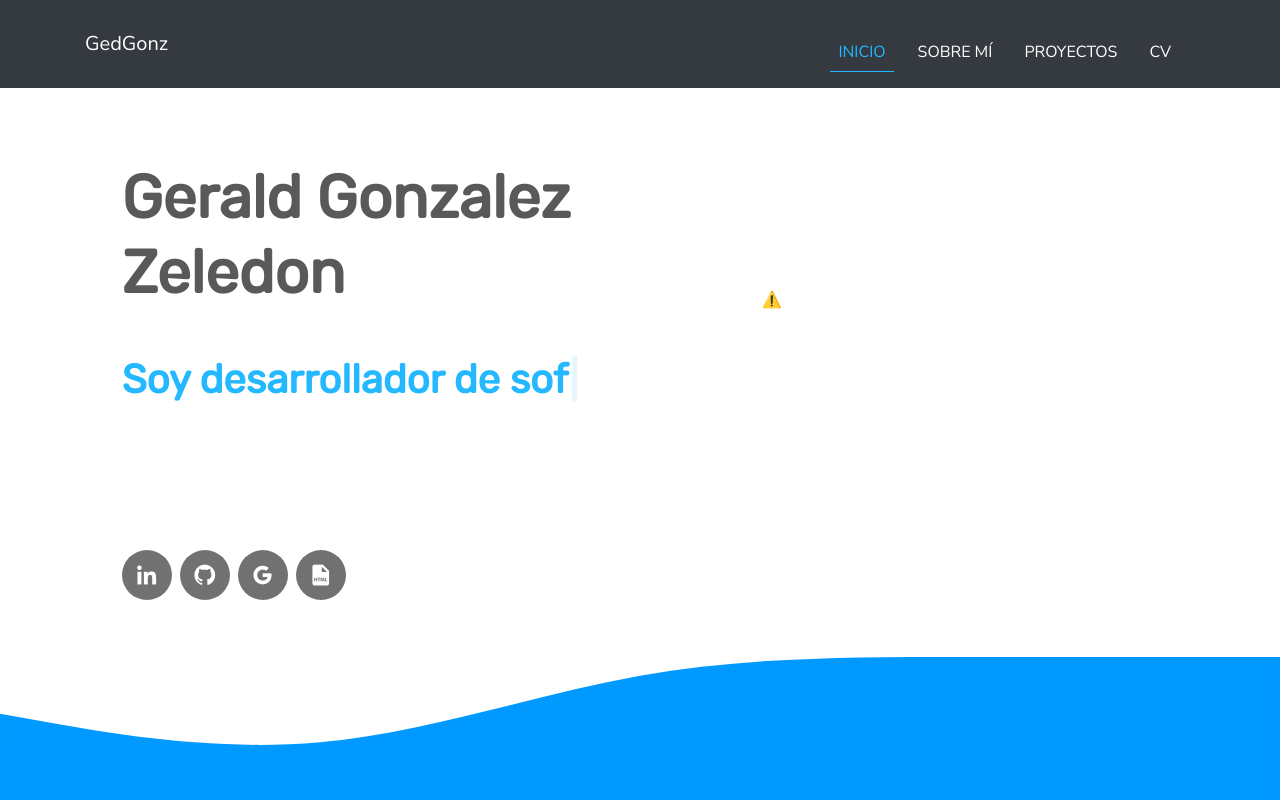
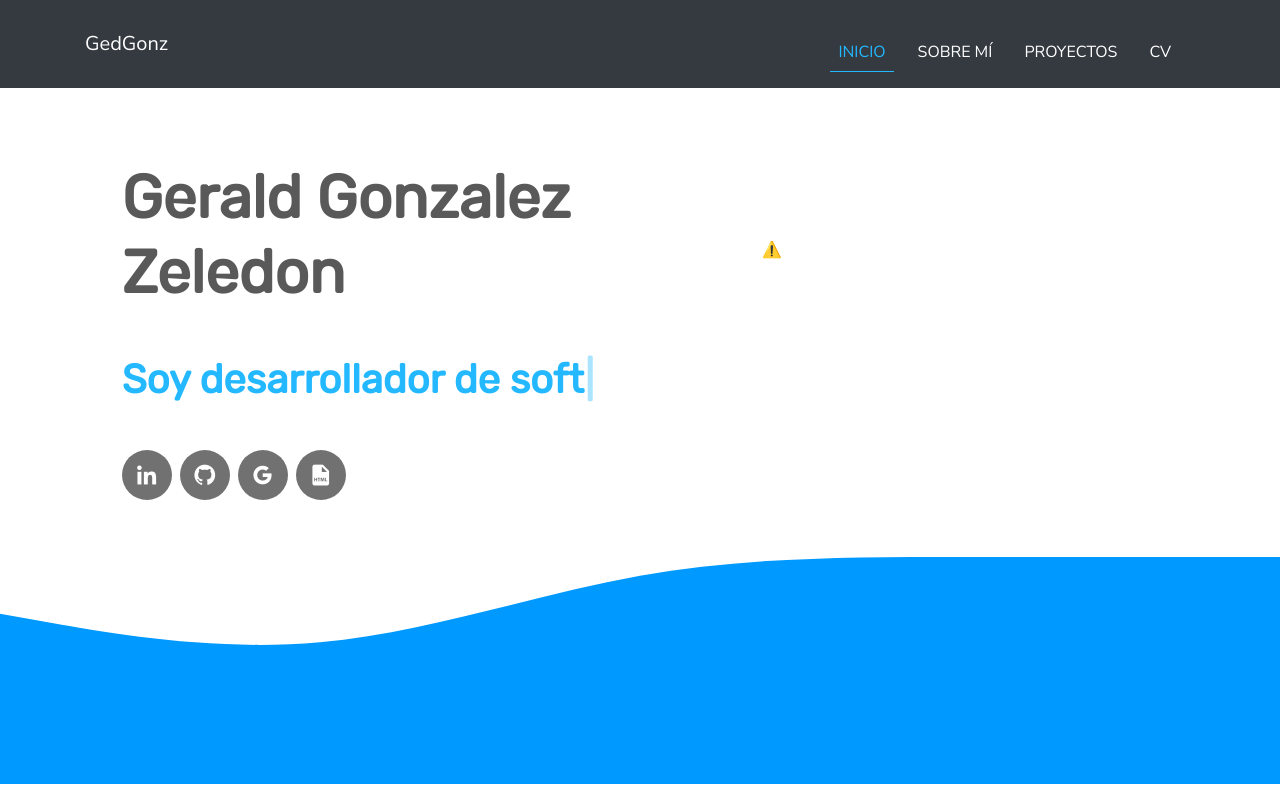
Before and after one commit to GedGonz/GedGonz, a React (Create React App) app: page / in a window 1280 px wide. Shown: the top 800 px of the page. Built offline with nearby package versions, Linux system fonts and the light colour scheme; no server answers; a web font is replaced by a local one.

Commit message:
remove script unnecessary

```diff
--- a/src/components/about/Aboutme.jsx
+++ b/src/components/about/Aboutme.jsx
@@ -56,7 +56,7 @@ export default function Aboutme() {
 
                     <div className="col-md-3">
 
-                        <script src="https://unpkg.com/@lottiefiles/lottie-player@latest/dist/lottie-player.js"></script>
+
                         <lottie-player src="https://assets8.lottiefiles.com/packages/lf20_xsnsvpbs.json" background="transparent" speed="1" style={{width: 300, height: 300}} loop autoplay></lottie-player>
 
 
--- a/src/components/home/Initial.jsx
+++ b/src/components/home/Initial.jsx
@@ -21,9 +21,6 @@ export default function Initial() {
                                     backSpeed: 65
                                 }}
                                 />
-                            </p>
-                            <p className="text-center">
-                                <a className="down" href="#aboutme" data-scroll><i className="icon fa fa-chevron-down" aria-hidden="true"></i></a>
                             </p>
                             <div className="social-links">
                                 <a href="https://www.linkedin.com/in/gedgonz" target="_blank" className="linkedin"><i className="bx bxl-linkedin" title="Mi linkedin"></i></a>
```
